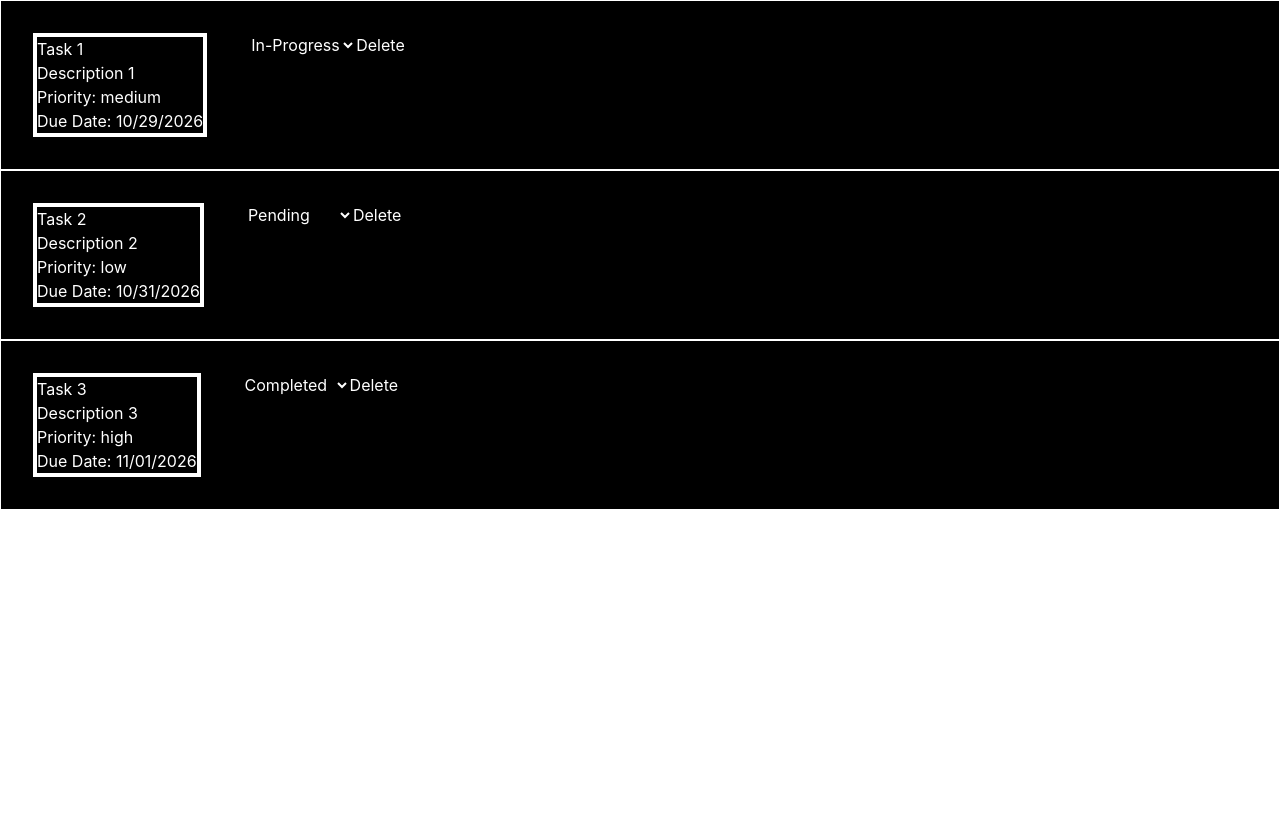
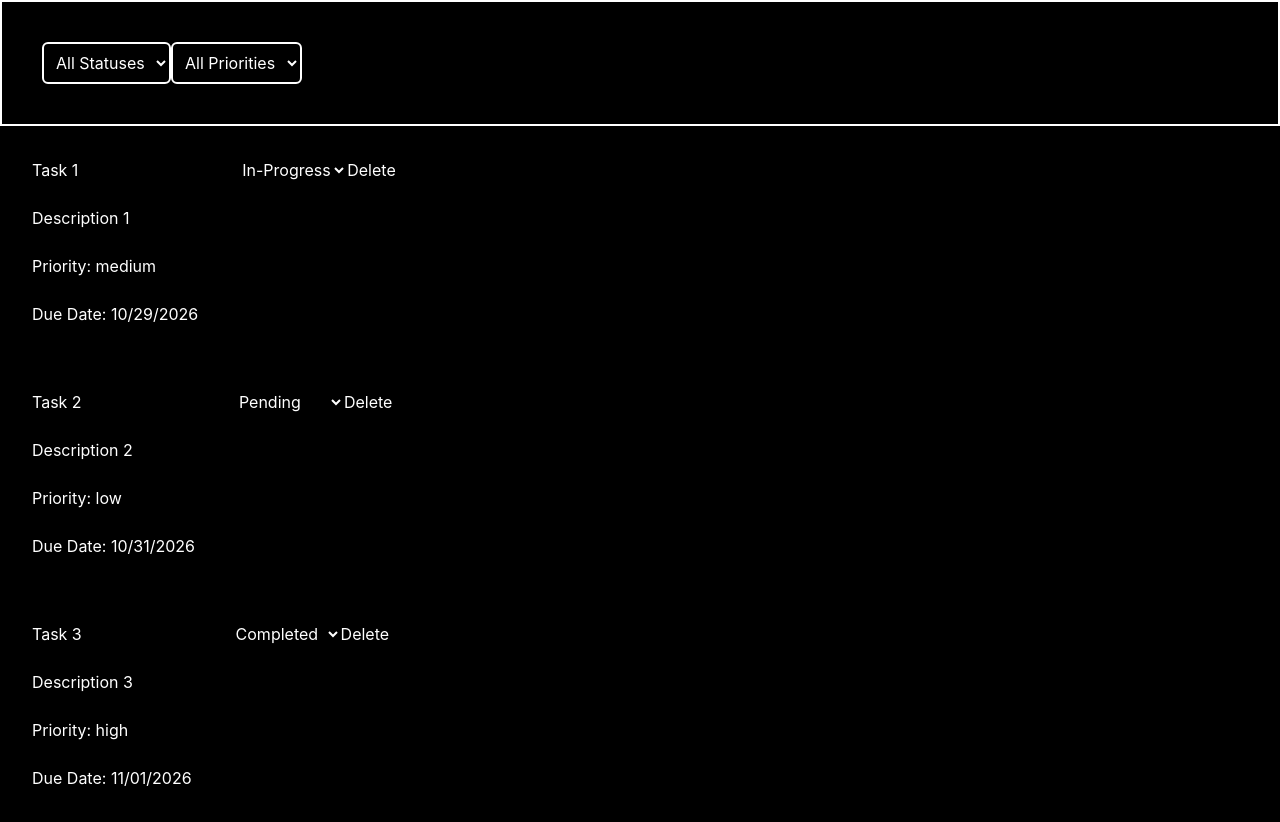
Before and after one commit to harmankaur191/Task-Manager---Lab, a React (Vite) app: page / in a window 1280 px wide. Before the commit the page ends 800 px from the top, so only its background shows below. Built offline with nearby package versions, Linux system fonts and the light colour scheme.

Commit message:
added TaskFilter

```diff
--- a/src/App.tsx
+++ b/src/App.tsx
@@ -1,10 +1,11 @@
 import { useState } from "react";
 import TaskList from "./components/TaskList/TaskList";
-import type { Task, TaskListProps } from "./types";
+import type { Task, TaskFilterProps, TaskListProps } from "./types";
 import type { TaskStatus } from "./types";
+import TaskFilter from "./components/TaskFilter/TaskFilter";
 export default function App(){
 
-  const style="bg-black"
+  const style="bg-black text-white"
   const taskArr:Task[]=[{ id:'1',title:"Task 1", description:'Description 1', status:'in-progress', priority:'medium',dueDate:'10/29/2026'},
     { id:'2',title:"Task 2", description:'Description 2', status:'pending', priority:'low',dueDate:'10/31/2026'},
     { id:'3',title:"Task 3", description:'Description 3', status:'completed', priority:'high',dueDate:'11/01/2026'},
@@ -21,8 +22,23 @@
   const handleDelete=(taskId:string)=>{
     setTasks((prevTasks) => prevTasks.filter((task) => task.id !== taskId));
   }
-  const taskListprops:TaskListProps={tasks:tasks, onStatusChange:handleStatusChange, onDelete:handleDelete}
-  return(<div className={style}>
+
+ const [filter, setFilter]=useState<TaskFilterProps>({})
+
+  const onFilter= tasks.filter((task)=>{
+    if(filter.status && task.status!==filter.status){
+      return false;
+    }
+   if(filter.priority && task.priority!==filter.priority){
+    return false;
+   }
+   return true;
+  })
+
+  const taskListprops:TaskListProps={tasks:onFilter, onStatusChange:handleStatusChange, onDelete:handleDelete}
+
+ return(<div className={style}>
+    <TaskFilter onFilterChange={setFilter}/>
     <TaskList {...taskListprops}/>
   </div>)
 }
--- a/src/components/TaskFilter/TaskFilter.tsx
+++ b/src/components/TaskFilter/TaskFilter.tsx
@@ -0,0 +1,34 @@
+import { useState } from "react";
+import type { TaskFilterProps } from "../../types";
+
+export default function TaskFilter(filter:TaskFilterProps){
+    const [filters,setFilters]=useState();
+
+    const handleChange = (key: 'status' | 'priority', value: string) => {
+        const newValue = value === "all" ? undefined : value;
+
+        // Create the updated filter object safely using the spread operator (...)
+        const updatedFilters = {
+            ...filters,
+            [key]: newValue
+        };
+
+        setFilters(updatedFilters);
+        filter.onFilterChange(updatedFilters);
+    };
+    return(<div className="border-2 border-white p-10">
+        <select className="border-2 rounded-md p-2 bg-black text-white" onChange={(e)=>handleChange('status',e.target.value)}>
+            <option value="all">All Statuses</option>
+            <option value="pending">Pending</option>
+            <option value="in-progress">In-Progress</option>
+            <option value="completed">Completed</option>
+        </select>
+        <select className="border-2 rounded-md p-2 bg-black text-white" onChange={(e)=>handleChange('priority',e.target.value)}>
+            <option default-value="All Priorities">All Priorities</option>
+            <option value="high">High</option>
+            <option value="medium">Medium</option>
+            <option value="low">Low</option>
+        </select>
+
+    </div>)
+}
--- a/src/components/TaskItem/TaskItem.tsx
+++ b/src/components/TaskItem/TaskItem.tsx
@@ -1,16 +1,16 @@
 import type { TaskItemProps, TaskStatus } from "../../types";
 
 export default function TaskItem(props: TaskItemProps) {
-    const style = " border-1 border-white-900 text-white p-8 flex flex w-full gap-10"
+    const style = "text-white p-8 flex flex w-full gap-10"
     return (
         <li className={style}>
-            <section className="border-white-900 border-4 justify-start">
-                {props.task.title}<br />
-                {props.task.description}<br />
-                Priority:  {props.task.priority}<br />
-                Due Date: {props.task.dueDate}
+            <section className="justify-start">
+                <h3>{props.task.title}</h3><br />
+                <p>{props.task.description}</p><br />
+               <p><label>Priority: </label>{props.task.priority}</p> <br />
+                <p><label>Due Date:</label> {props.task.dueDate}</p>
             </section>
-            <section className="bg-black text-white gap-10">
+            <section className="bg-black text-white gap-10 justify-end">
                 <select className="bg-black text-white" value={props.task.status} onChange={(e) => {
                     const newStatus = e.target.value as TaskStatus;
                     props.onStatusChange(props.task.id, newStatus);
--- a/src/components/TaskList/TaskList.tsx
+++ b/src/components/TaskList/TaskList.tsx
@@ -1,8 +1,7 @@
 // import type { TaskStatus } from "../../types"
 import type { Task, TaskListProps, TaskStatus } from "../../types"
 import TaskItem from "../TaskItem/TaskItem"
-import type { TaskItemProps } from "../../types"
-import { useState } from "react"
+
 export default function TaskList(props: TaskListProps) {
 
 
```
